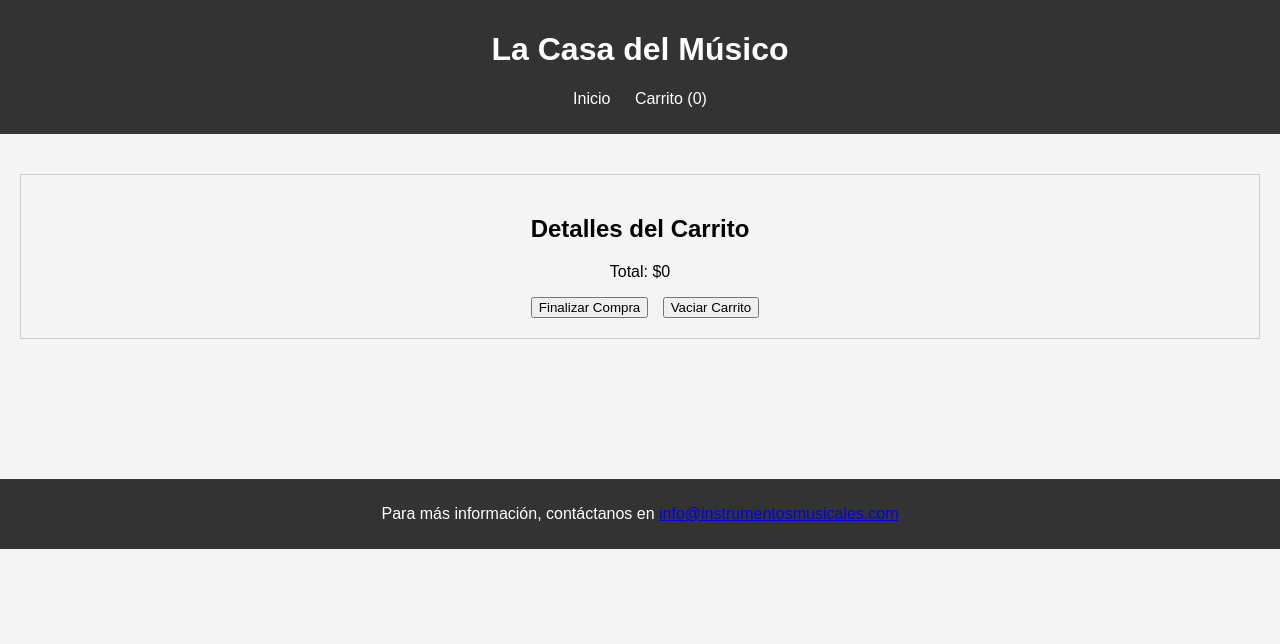
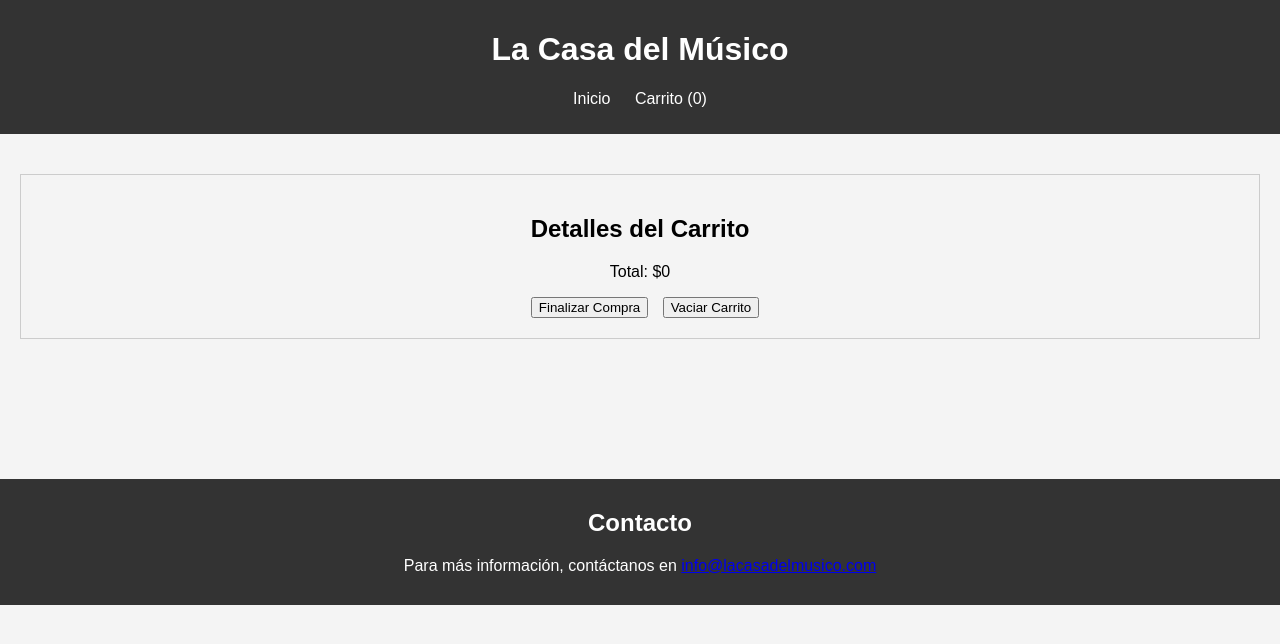
Before and after one commit to alexismena2022/63315, a plain HTML site: page carrito.html in a window 1280 px wide. Drawn offline with Linux system fonts and the light colour scheme.

Commit message:
se borran algunos comentarios y se corrige footer

```diff
--- a/carrito.html
+++ b/carrito.html
@@ -26,7 +26,10 @@
         </section>
     </main>
     <footer>
-        <p>Para más información, contáctanos en <a href="mailto:info@instrumentosmusicales.com">info@instrumentosmusicales.com</a></p>
+        <section id="contacto">
+            <h2>Contacto</h2>
+            <p>Para más información, contáctanos en <a href="mailto:info@lacasadelmusico.com">info@lacasadelmusico.com</a></p>
+        </section>
     </footer>
     <script src="script.js"></script>
 </body>
--- a/script.js
+++ b/script.js
@@ -21,7 +21,7 @@ document.addEventListener('DOMContentLoaded', () => {
         { id: 18, nombre: 'Bajo Hidden', precio: 160000, imagen: 'images/bajos/hidden.jpg' }
     ];
 
-    // Funcionalidad básica de carrito de compras
+    // Funcionalidad de carrito de compras
     let carrito = JSON.parse(localStorage.getItem('carrito')) || [];
 
     function actualizarIconoCarrito() {
```
Also changed, not shown: details/bajos/detalle_cort.html (+4 -1 lines), details/bajos/detalle_fender.html (+4 -1 lines), details/bajos/detalle_warwick.html (+4 -1 lines), details/baterias/detalle_bateria_premium.html (+4 -1 lines), details/baterias/detalle_pearl.html (+4 -1 lines), details/baterias/detalle_yamaha.html (+4 -1 lines), details/guitarras/detalle_gibson.html (+4 -1 lines), details/guitarras/detalle_ibanez.html (+4 -1 lines), details/guitarras/detalle_jackson.html (+4 -1 lines), detalle_producto.html (+4 -1 lines), index.html (+1 -3 lines).
